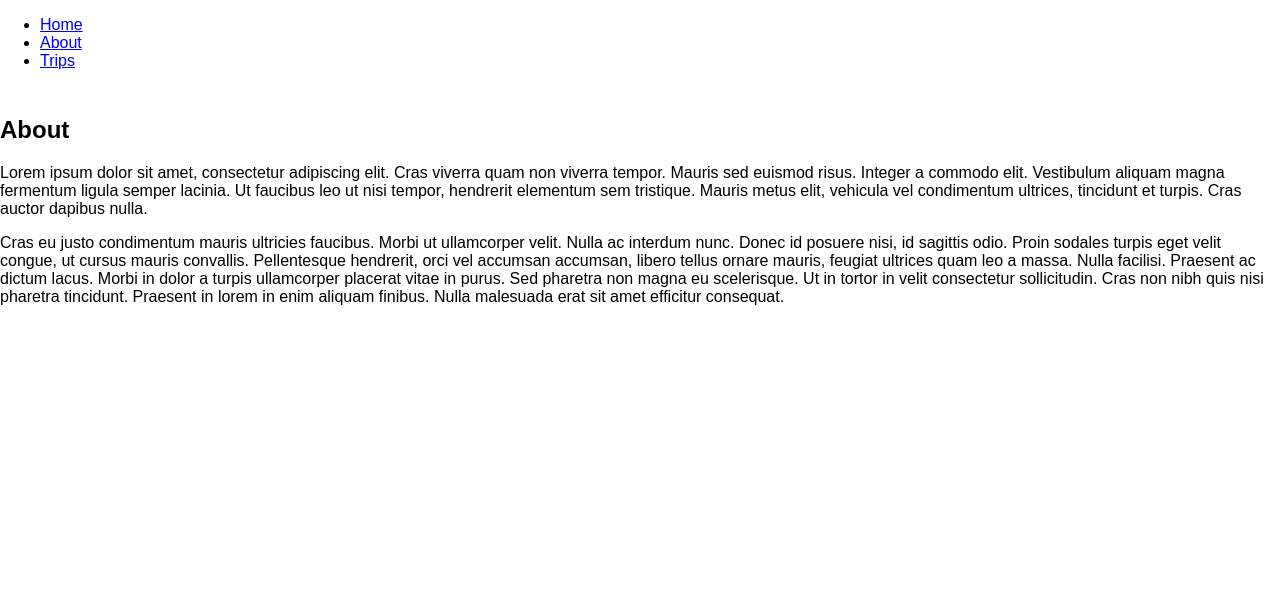
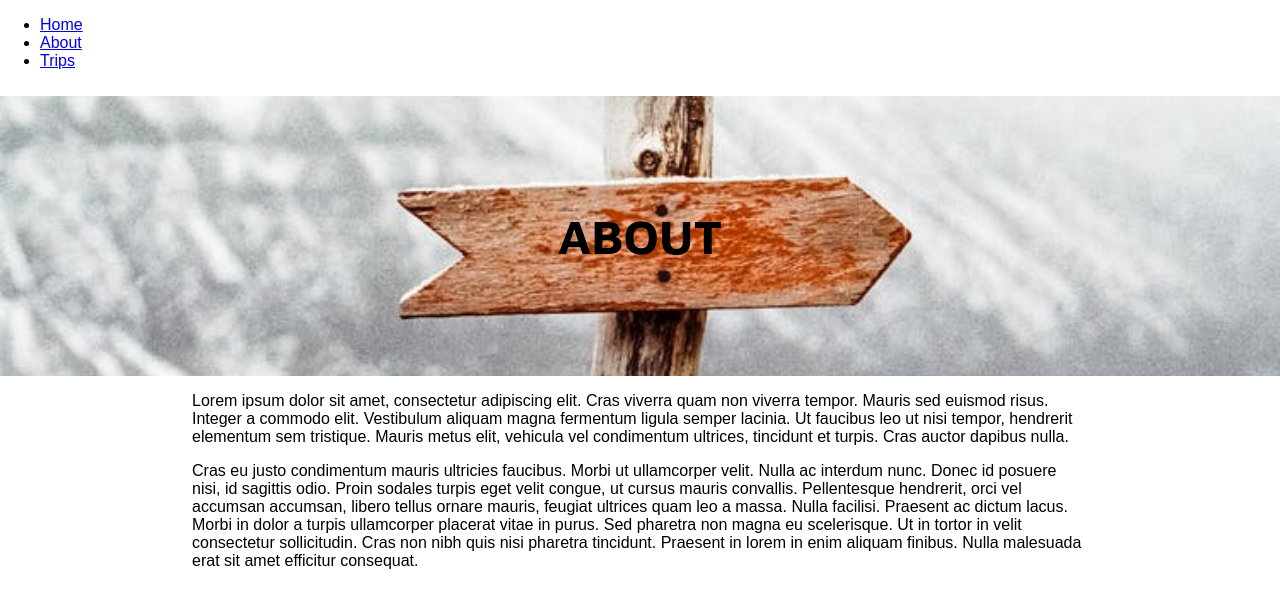
Before and after one commit to DevHominid/trip-hop, a React (Create React App) app in the folder client/: page /about in a window 1280 px wide. Shown: the top 608 px of the page. Built offline with nearby package versions, Linux system fonts and the light colour scheme.

Commit message:
update styles

```diff
--- a/client/src/components/About.js
+++ b/client/src/components/About.js
@@ -1,8 +1,12 @@
 import React from 'react';
+import Background from '../images/about-cover.jpg';
 
 const About = () => (
   <div>
-    <h2>About</h2>
+    <div style={styles.headerBlock}>
+      <h2 style={styles.header}>About</h2>
+    </div>
+    <div style={styles.container}>
       <p>
         Lorem ipsum dolor sit amet, consectetur adipiscing elit. Cras viverra quam non
         viverra tempor. Mauris sed euismod risus. Integer a commodo elit. Vestibulum aliquam
@@ -20,8 +24,31 @@ const About = () => (
         sollicitudin. Cras non nibh quis nisi pharetra tincidunt. Praesent in lorem in enim
         aliquam finibus. Nulla malesuada erat sit amet efficitur consequat.
       </p>
-
+    </div>
   </div>
 );
 
+const styles = {
+  headerBlock: {
+    width: '100%',
+    height: '35vh',
+    background: "url(" + Background + ")",
+    backgroundSize: 'cover',
+    backgroundPosition: '50% 40%',
+    display: 'flex',
+    justifyContent: 'center',
+    alignItems: 'center'
+  },
+  header: {
+    fontSize: '3rem',
+    fontFamily: 'Maven Pro, sans-serif',
+    textTransform: 'uppercase'
+  },
+  container: {
+    width: '70%',
+    marginLeft: 'auto',
+    marginRight: 'auto'
+  }
+}
+
 export default About;
--- a/client/src/components/Home.js
+++ b/client/src/components/Home.js
@@ -21,7 +21,9 @@ const divStyle = {
 
 const headerStyle = {
   marginLeft: '5%',
-  marginBottom: '7px'
+  marginBottom: '7px',
+  fontFamily: 'Maven Pro, sans-serif',
+  fontWeight: 'normal'
 }
 
 const rowStyle = {
--- a/client/src/components/Trips.js
+++ b/client/src/components/Trips.js
@@ -5,7 +5,7 @@ import Trip from './Trip';
 
 const Trips = () => (
   <div>
-    <h2>This is trips page!</h2>
+    <h2>Trips page</h2>
     <Switch>
       <Route exact path='/trips' component={AllTrips}/>
       <Route path='/trips/:number' component={Trip}/>
```
Lines whose indentation alone changed are shown as unchanged.
